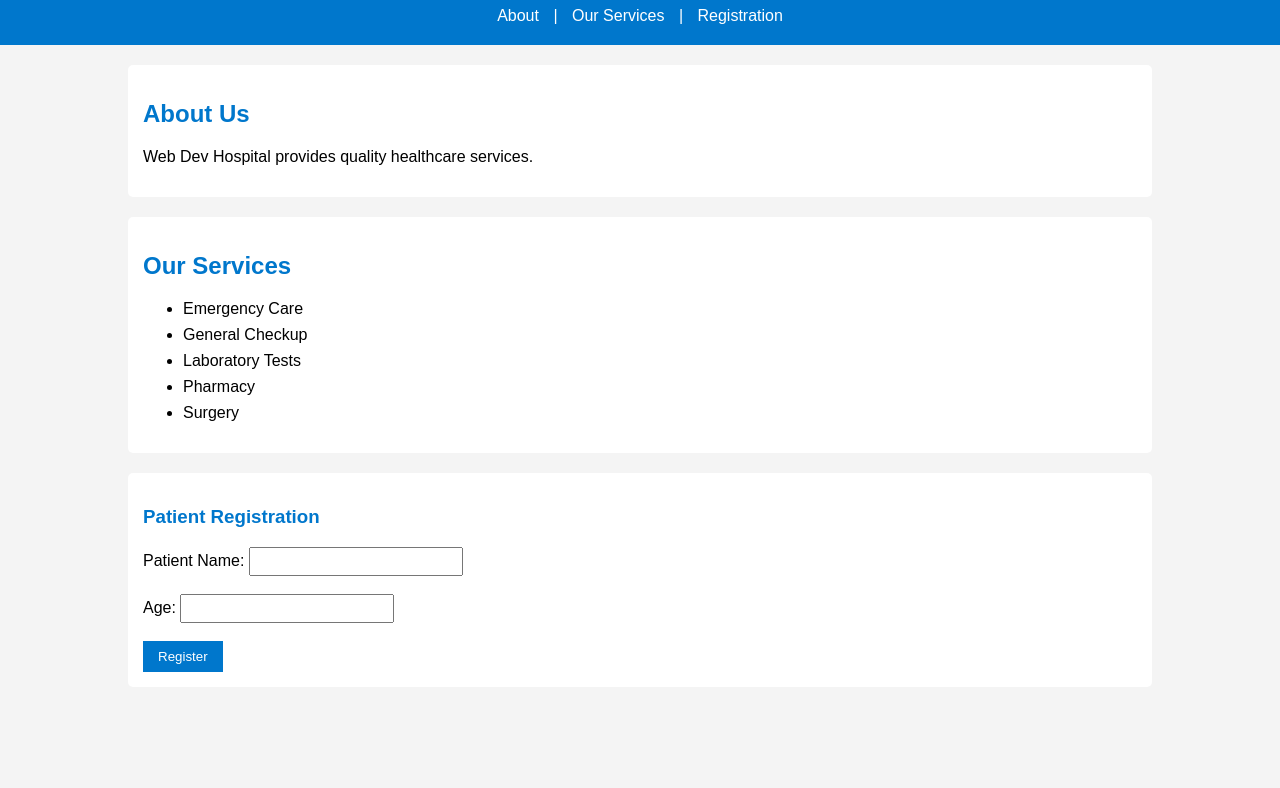
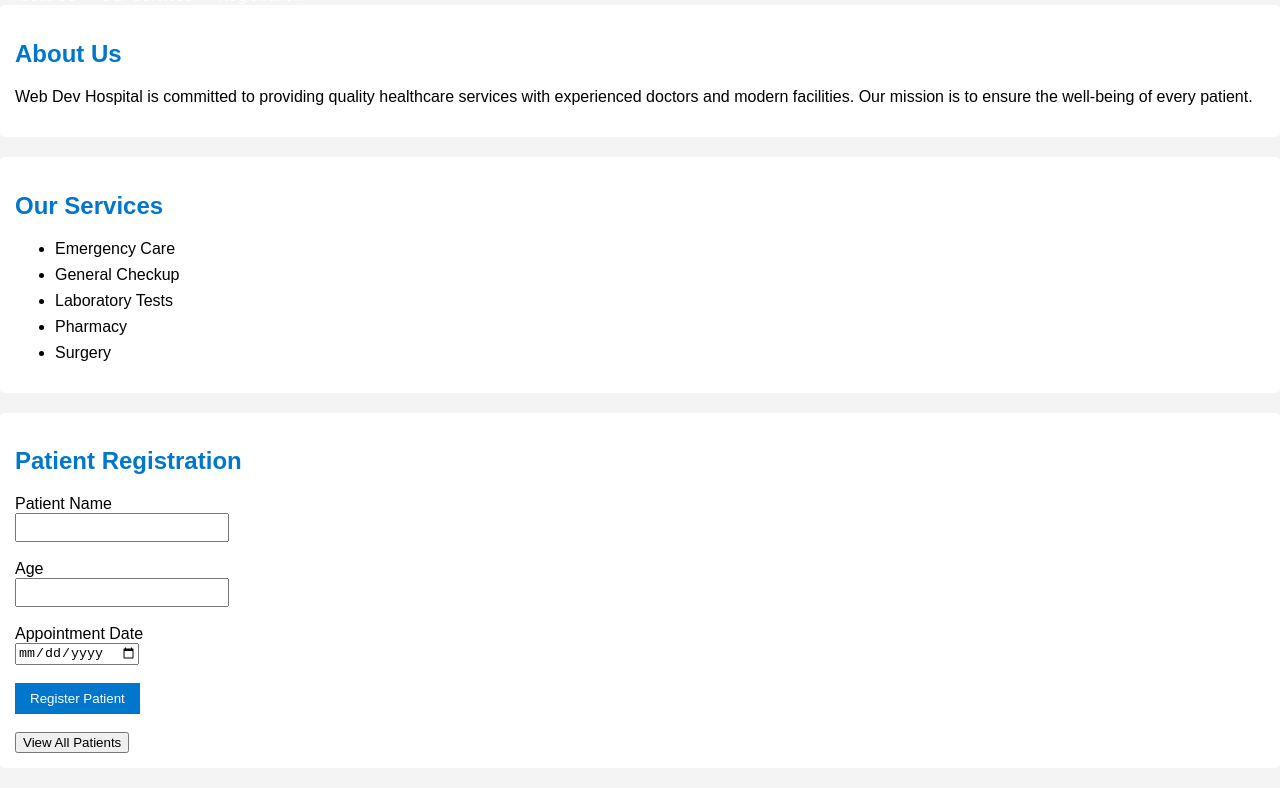
Before and after one commit to PARMAN9/Hospital-Management-System, a website: page index.html in a window 1280 px wide. Shown: the part 93-881 px from the top of the page. Before the commit the page ends 800 px from the top, so only its background shows below. Drawn offline with Linux system fonts and the light colour scheme.

Commit message:
Update index.html

```diff
--- a/index.html
+++ b/index.html
@@ -2,25 +2,34 @@
 <html>
 
 <head>
-    <title>Hospital management system </title>
+    <title>Hospital Management System</title>
     <link rel="stylesheet" href="style.css">
 </head>
 
 <body>
-    <header>
-        <h1> Web Dev Hospital</h1>
-        <nav> <a href="#about">About</a> |
-            <a href="#services">Our Services</a> |
+
+    <div class="container">
+
+        <h1>Web Dev Hospital</h1>
+
+        <nav>
+            <a href="#about">About Us</a>
+            <a href="#services">Our Services</a>
             <a href="#register">Registration</a>
         </nav>
-    </header>
-    <main>
+
         <section id="about">
             <h2>About Us</h2>
-            <p>Web Dev Hospital provides quality healthcare services.</p>
+            <p>
+                Web Dev Hospital is committed to providing quality healthcare services
+                with experienced doctors and modern facilities. Our mission is to ensure
+                the well-being of every patient.
+            </p>
         </section>
+
         <section id="services">
             <h2>Our Services</h2>
+
             <ul>
                 <li>Emergency Care</li>
                 <li>General Checkup</li>
@@ -29,18 +38,37 @@
                 <li>Surgery</li>
             </ul>
         </section>
+
         <section id="register">
-            <h3>Patient Registration</h3>
+            <h2>Patient Registration</h2>
+
             <form action="/register" method="POST">
-                <label>Patient Name:</label>
-                <input type="text" name="name"> <br><br>
-                <label>Age:</label>
-                <input type="number" name="age"> <br><br>
-                <input type="submit" value="Register">
+
+                <label>Patient Name</label><br>
+                <input type="text" name="name" required>
+                <br><br>
+
+                <label>Age</label><br>
+                <input type="number" name="age" required>
+                <br><br>
+
+                <label>Appointment Date</label><br>
+                <input type="date" name="date" required>
+                <br><br>
+
+                <input type="submit" value="Register Patient">
+
             </form>
+
+            <br>
+
+            <a href="/patients">
+                <button>View All Patients</button>
+            </a>
+
         </section>
-    </main>
 
+    </div>
 
 </body>
 
```
